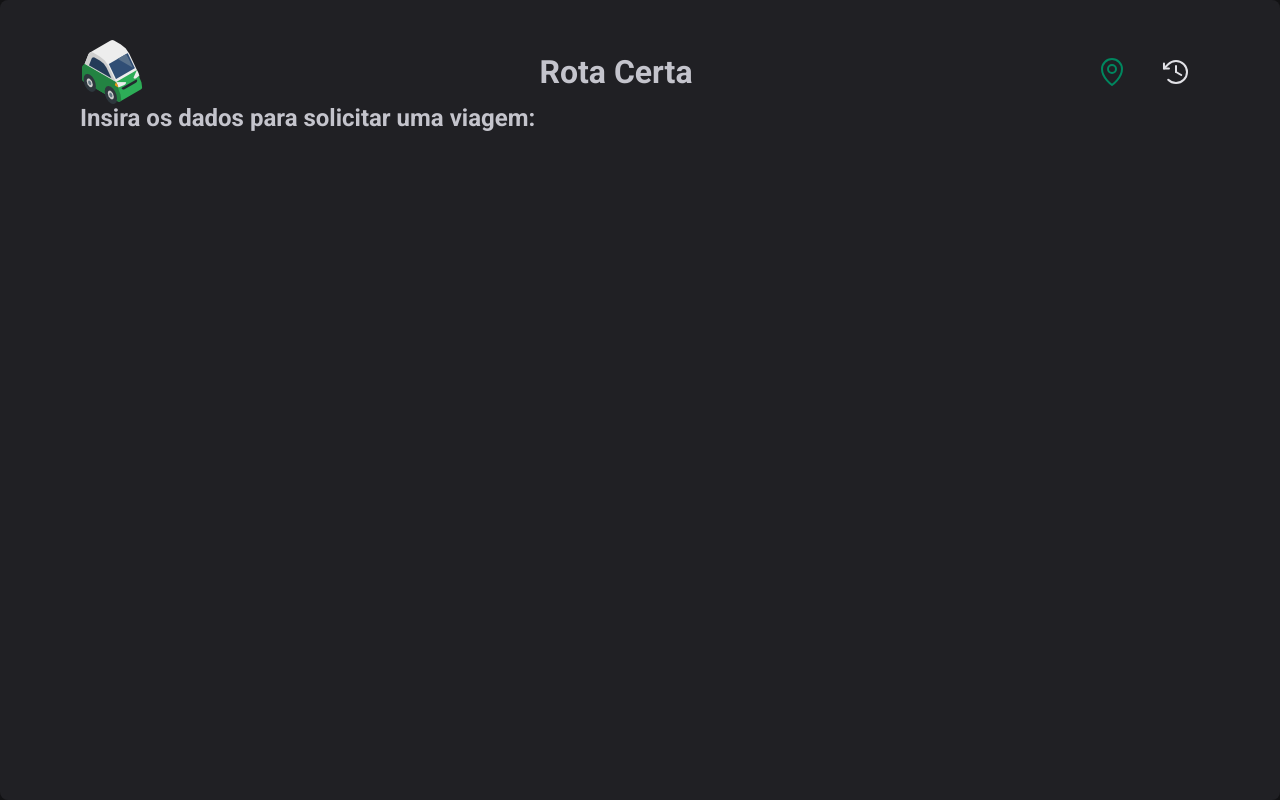
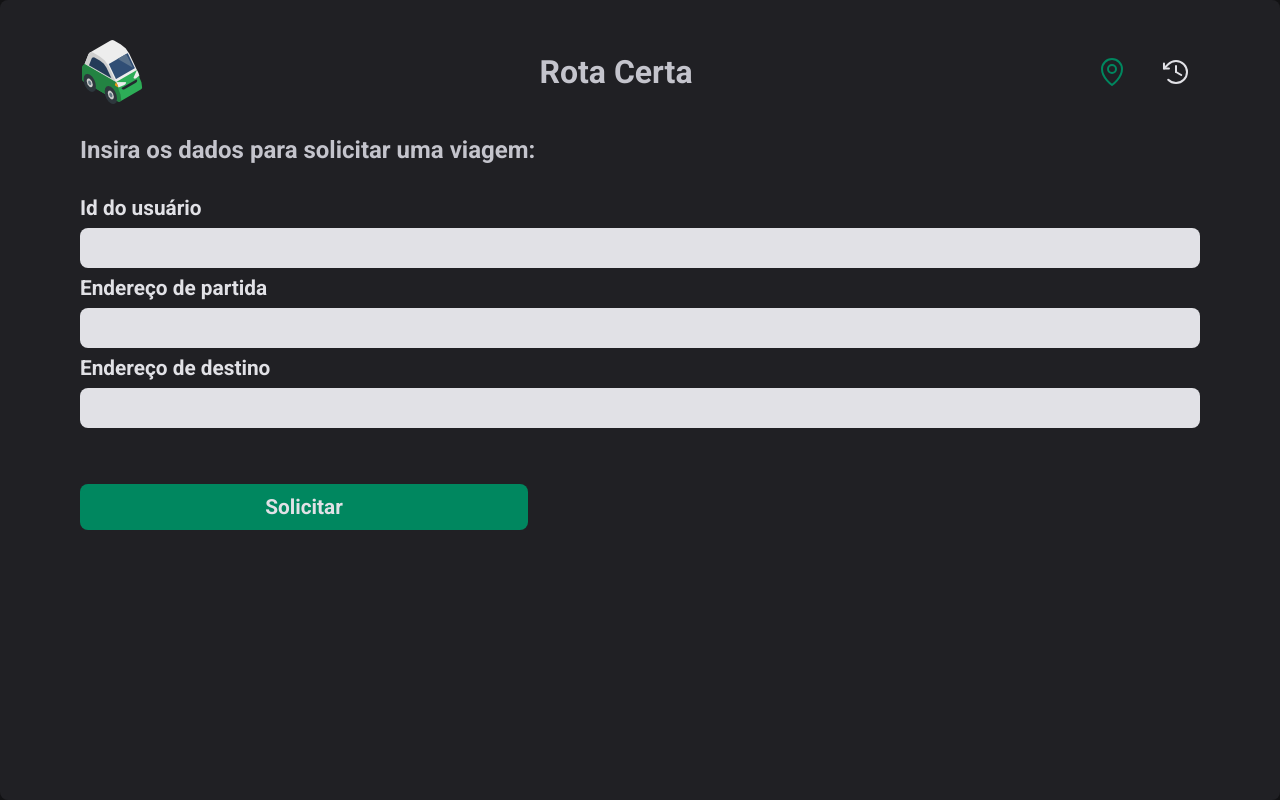
Before and after one commit to brunaterribile/rota-certa-app, a React (Vite) app in the folder front/: page / in a window 1280 px wide. Built offline with nearby package versions, Linux system fonts and the light colour scheme.

Commit message:
feat: static home

```diff
--- a/front/src/pages/Home/index.tsx
+++ b/front/src/pages/Home/index.tsx
@@ -1,8 +1,22 @@
+import { FormContainer, HomeContainer, RequestRideButton } from "./styles";
+
 export function Home() {
     return (
-        <div>
-    <h2> Insira os dados para solicitar uma viagem: </h2>
+        <HomeContainer>
+            <h2> Insira os dados para solicitar uma viagem: </h2>
+            <form action="">
+                <FormContainer>
+                    <label htmlFor="customer_id">Id do usuário</label>
+                    <input id="customer_id"/>
 
-        </div>
+                    <label htmlFor="orgin">Endereço de partida</label>
+                    <input id="orgin" type="text"/>
+
+                    <label htmlFor="destination">Endereço de destino</label>
+                    <input id="destination" type="text"/>
+                </FormContainer>
+                <RequestRideButton type="submit">Solicitar</RequestRideButton>
+            </form>
+        </HomeContainer>
     )
 }
--- /dev/null
+++ b/front/src/pages/Home/styles.ts
@@ -0,0 +1,76 @@
+import styled from "styled-components";
+
+export const HomeContainer = styled.main`
+    max-width: 74rem;
+    height: calc(100vh -10rem);
+    flex: 1;
+
+    display: flex;
+    flex-direction: column;
+
+    form {
+        display: flex;
+        flex-direction: column;
+        align-items: flex-start;
+        gap: 3.5rem;
+    }
+
+    h2 {
+        margin: 2rem 0;
+    }
+
+    //background-color: cadetblue;
+`;
+
+export const FormContainer = styled.main`
+    width: 100%;
+    display: flex;
+    flex-direction: column;
+    align-items: flex-start;
+    justify-content: center;
+    gap: 0.5rem;
+    color: ${props => props.theme['gray-100']};
+    font-size: 1.3rem;
+    font-weight: bold;
+    flex-wrap: wrap;
+
+    input {
+        width: 100%;
+        height: 2.5rem;
+        padding: 0.8rem;
+        border: 2px solid transparent;
+        border-radius: 8px;
+        outline: none;
+        background: ${props => props.theme['gray-100']};
+        color: ${props => props.theme['gray-800']};
+        font-weight: bold;
+        font-size: 1.125rem;
+        box-shadow: none;
+        box-sizing: border-box;
+
+        &:focus {
+            border: 2px solid ${props => props.theme['green-500']};
+        }
+    }
+`;
+
+export const RequestRideButton = styled.button`
+    width: 40%;
+    padding: 0.7rem 1.6rem;
+    border: none;
+    border-radius: 8px;
+    background: ${props => props.theme['green-500']};
+    color: ${props => props.theme['gray-100']};
+    font-weight: bold;
+    font-size: 1.3rem;
+    cursor: pointer;
+
+    &:disabled {
+        opacity: 0.7;
+        cursor: not-allowed;
+    }
+
+    &:not(:disabled):hover {
+        background: ${props => props.theme['green-700']};
+    }
+`;
--- a/front/src/styles/global.ts
+++ b/front/src/styles/global.ts
@@ -15,6 +15,7 @@ export const GlobalStyle = createGlobalStyle`
     body {
         background: ${props => props.theme['gray-900']};
         color: ${props => props.theme['gray-300']};
+        -webkit-font-smoothing: antialiased;
     }
 
     body, input, textarea, button {
```
